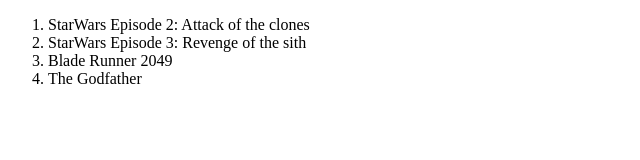
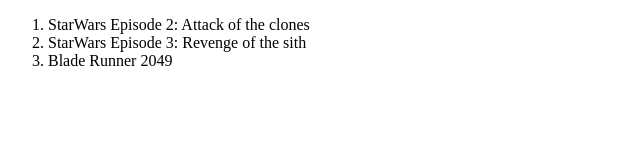
Before and after one commit to Nas-1998/myFirstGitHubRepo, a plain HTML site: page index.html in a window 1280 px wide. Shown: the whole page, without its empty margins (0-640 px from the left). Drawn offline with Linux system fonts and the light colour scheme.

Commit message:
I deleted a film

```diff
--- a/index.html
+++ b/index.html
@@ -10,7 +10,7 @@
         <li> StarWars Episode 2: Attack of the clones</li>
         <li> StarWars Episode 3: Revenge of the sith</li>
         <li> Blade Runner 2049</li>
-        <li> The Godfather</li>
+
     </ol>
 </body>
 </html>
```
